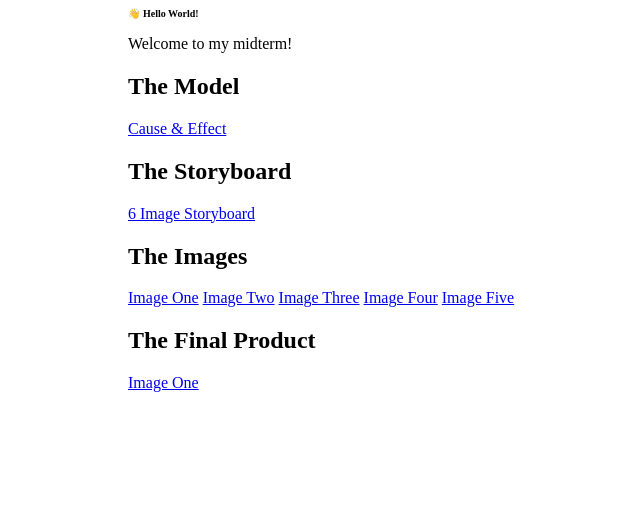
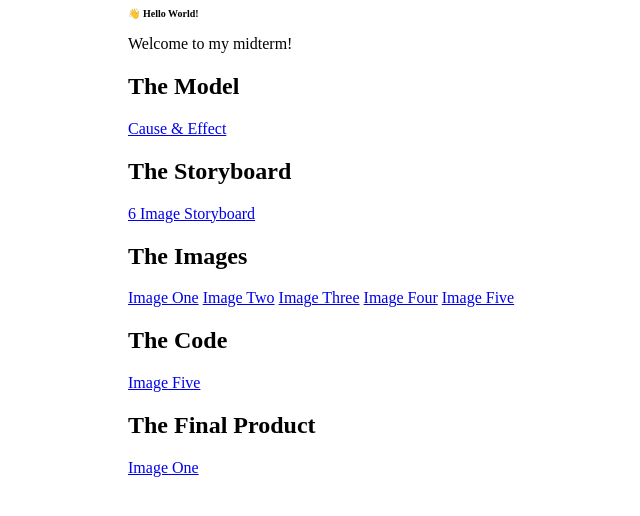
Before and after one commit to LuisaGravem/midterm-luisagravem, a plain HTML site: page index.html in a window 1280 px wide. Shown: the whole page, without its empty margins (62-702 px from the left). Drawn offline with Linux system fonts and the light colour scheme.

Commit message:
Update index.html

```diff
--- a/index.html
+++ b/index.html
@@ -27,6 +27,9 @@
 	  <a href="img4.jpg">Image Four</a>
 	  <a href="img5.jpg">Image Five</a>
 
+	  <h2>The Code</h2>
+	  <a href="img5.jpg">Image Five</a>
+
 	  <h2>The Final Product</h2>
 	  <a href="clivid1.mp4">Image One</a>
 
```
